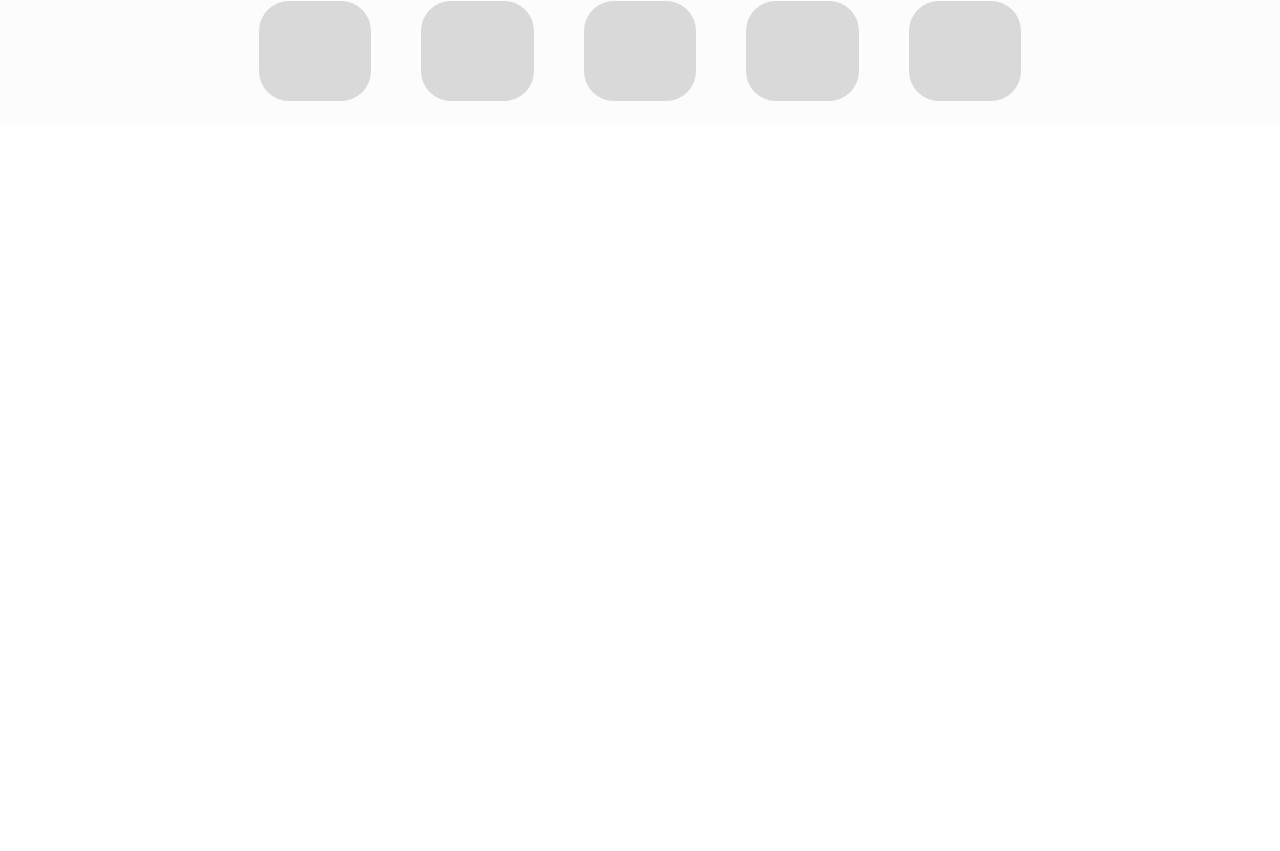
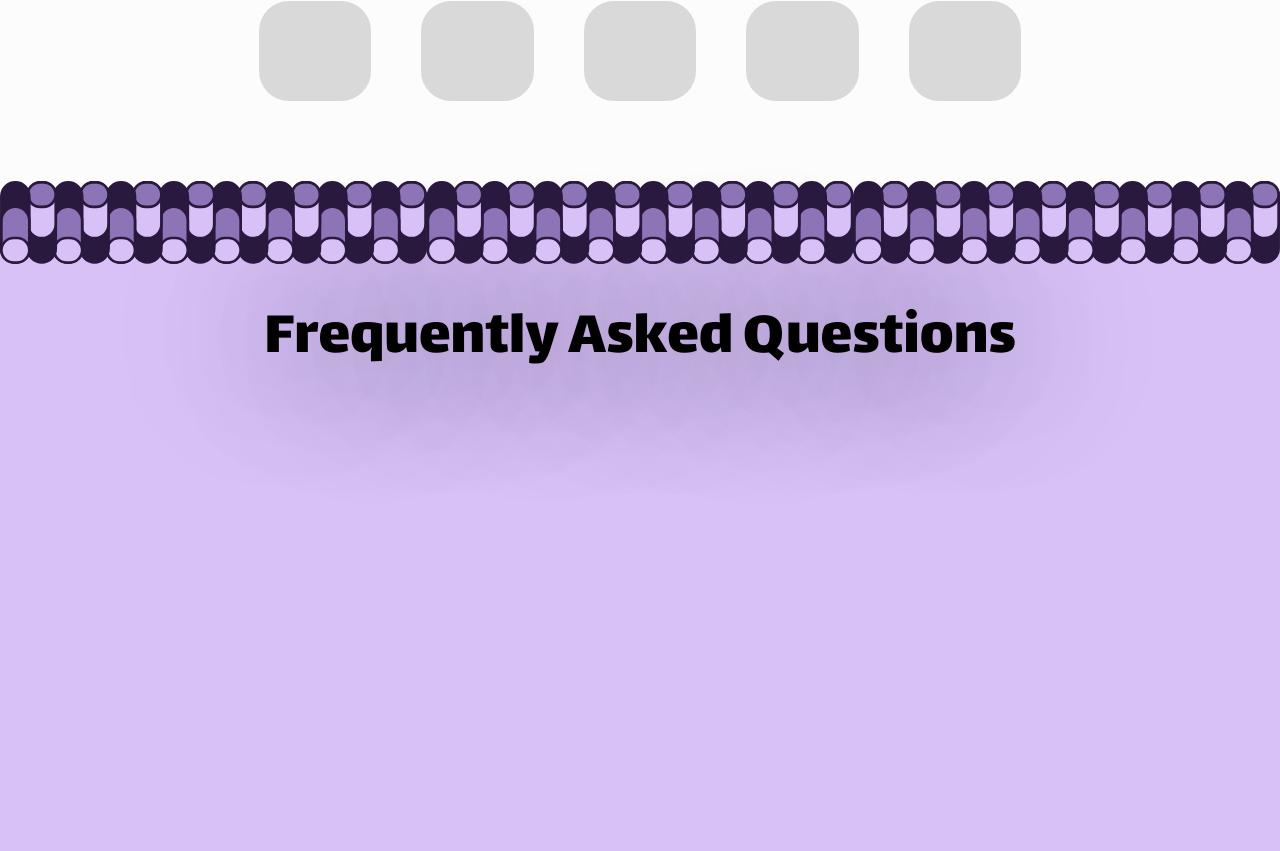
Before and after one commit to r800360/decafucsd.com, a React (Create React App) app: page / in a window 1280 px wide. Shown: the part 2609-3460 px from the top of the page. Before the commit the page ends 2733 px from the top, so only its background shows below. Built offline with nearby package versions, Linux system fonts and the light colour scheme.

Commit message:
complete faq page

```diff
--- a/src/App.js
+++ b/src/App.js
@@ -1,6 +1,7 @@
 import Home from './pages/Home/Home';
 import About from './pages/About/About';
 import Sponsor from './pages/Sponsor/Sponsor';
+import FAQ from './pages/FAQ/FAQ';
 
 function App() {
   return (
@@ -8,6 +9,7 @@ function App() {
       <Home/>
       <About/>
       <Sponsor/>
+      <FAQ/>
     </>
   );
 }
--- /dev/null
+++ b/src/pages/FAQ/FAQ.css
@@ -0,0 +1,39 @@
+.faq {
+    background-color: #FCFCFC;
+    width: 100%;
+    height: 1080px;
+    font-family: "Lalezar", system-ui;
+    font-weight: 400;
+    font-style: normal;
+    display: flex;
+    flex-direction: column;
+}
+
+.faq .title {
+    display: flex;
+    background-color: #D8C1F7;
+    width: 100%;
+    height: 131px;
+    font-size: 64px;
+    align-items: center;
+    justify-content: center;
+    text-shadow: 0px 0px 150px rgb(0, 0, 0);
+    margin-top: -20px;
+    padding-top: 30px;
+    z-index: 1;
+}
+
+.faq .content {
+    background-color: #D8C1F7;
+    height: 800px;
+    display: flex;
+    flex-direction: row;
+    align-items: center;
+    justify-content: center;
+    padding: 0 234px;
+    margin-bottom: -20px;
+}
+
+.faq img {
+    z-index: 2;
+}
--- /dev/null
+++ b/src/pages/FAQ/FAQ.jsx
@@ -0,0 +1,16 @@
+import './FAQ.css'
+import Border from '../../assets/Border.svg'
+function FAQ() {
+    return(
+        <div className='faq'>
+            <img src={Border} alt=''></img>
+            <div className='title'><p>Frequently Asked Questions</p></div>
+            <div className='content'>
+
+            </div>
+            <img src={Border} alt=''></img>
+        </div>
+    )
+}
+
+export default FAQ
--- a/src/pages/Sponsor/Sponsor.css
+++ b/src/pages/Sponsor/Sponsor.css
@@ -88,4 +88,5 @@
     width: 200px;
     border-radius: 30px;
     margin: 0 25px;
+    margin-bottom: 80px;
 }
```
Also changed, not shown: src/assets/Border.svg (added).
